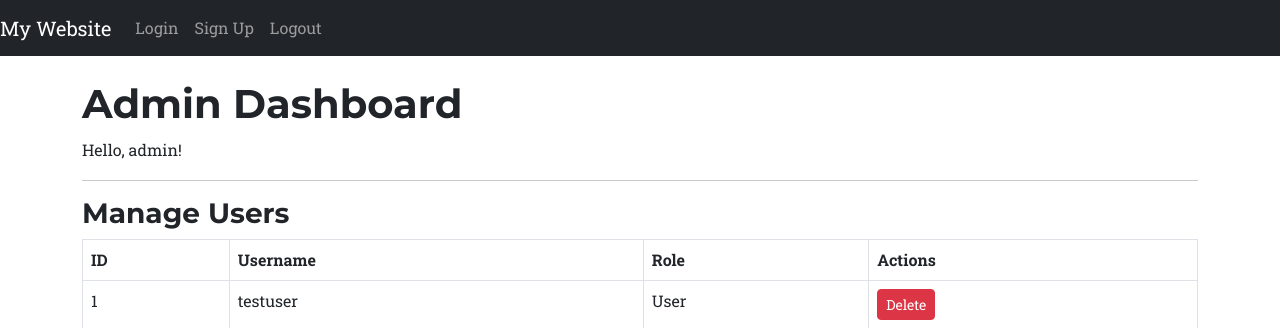
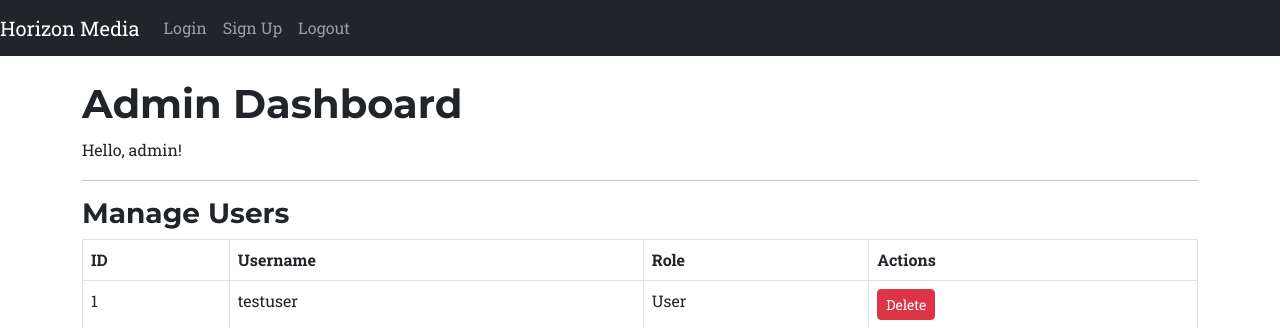
Before and after one commit to WainscottJ/ASE230-Midterm, a PHP site: page /admin.php in a window 1280 px wide. Shown: the top 328 px of the page. Run offline with PHP 8.4, Linux system fonts and the light colour scheme; the visitor is signed in with stand-in values (Sample User, id 1); some libraries are stand-ins or nearby versions.

Commit message:
Changed some items in the header to have a continuous Theme among the various different pages for admin page and user page

```diff
--- a/header.php
+++ b/header.php
@@ -21,7 +21,7 @@
 
 <body>
 <nav class="navbar navbar-expand-lg navbar-dark bg-dark">
-    <a class="navbar-brand" href="index.php">My Website</a>
+    <a class="navbar-brand" href="index.php">Horizon Media </a>
     <div class="collapse navbar-collapse">
         <ul class="navbar-nav ml-auto">
             <li class="nav-item"><a class="nav-link" href="login.php">Login</a></li>
```
